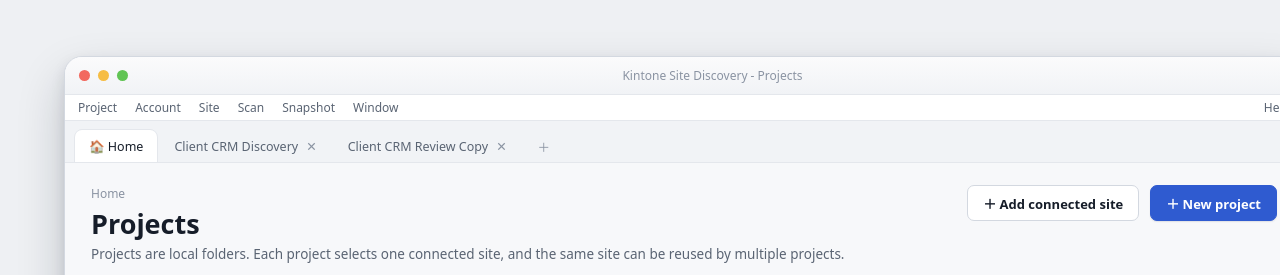
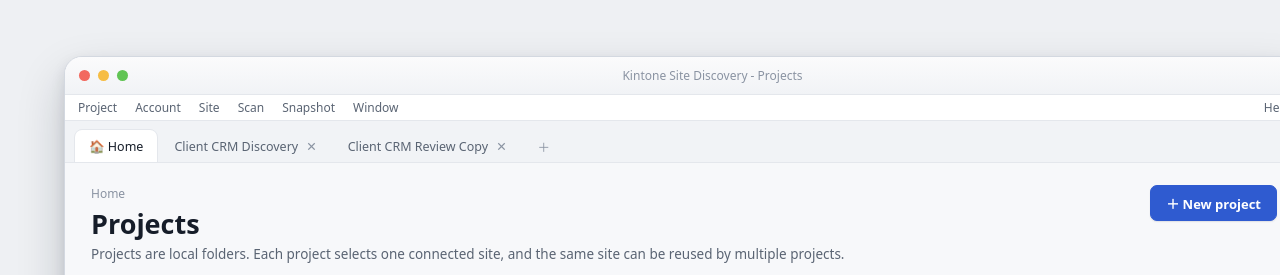
Before and after one commit to NoppanunY/Kintone-Site-Discovery, a React (Vite) app: page / in a window 1280 px wide. Shown: the top 275 px of the page. Built offline with nearby package versions, Linux system fonts and the light colour scheme.

Commit message:
fix(ui): remove duplicate add site action

```diff
--- a/src/screens/ProjectHomeScreen.tsx
+++ b/src/screens/ProjectHomeScreen.tsx
@@ -88,12 +88,7 @@ export function ProjectHomeScreen({
         breadcrumb="Home"
         title="Projects"
         subtitle="Projects are local folders. Each project selects one connected site, and the same site can be reused by multiple projects."
-        actions={
-          <>
-            <SecondaryActionButton label="＋ Add connected site" onClick={onAddSite} />
-            <PrimaryActionButton label="＋ New project" onClick={onNewProject} />
-          </>
-        }
+        actions={<PrimaryActionButton label="＋ New project" onClick={onNewProject} />}
       />
 
       <div className="list">
```
